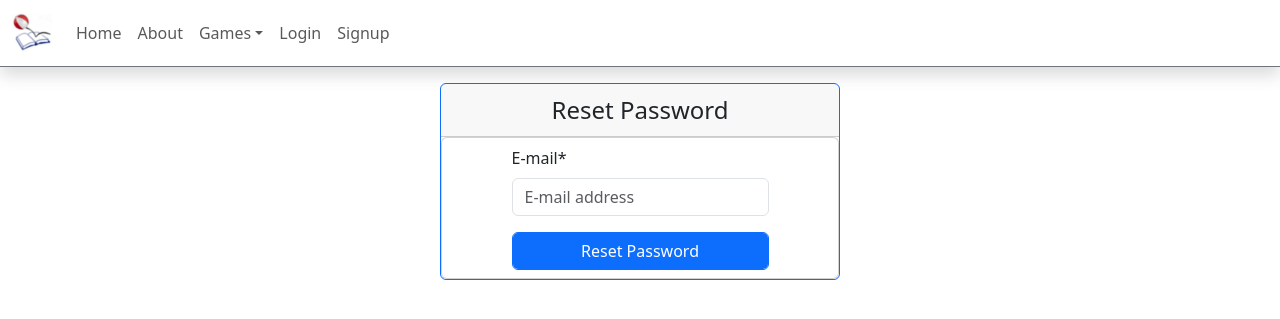
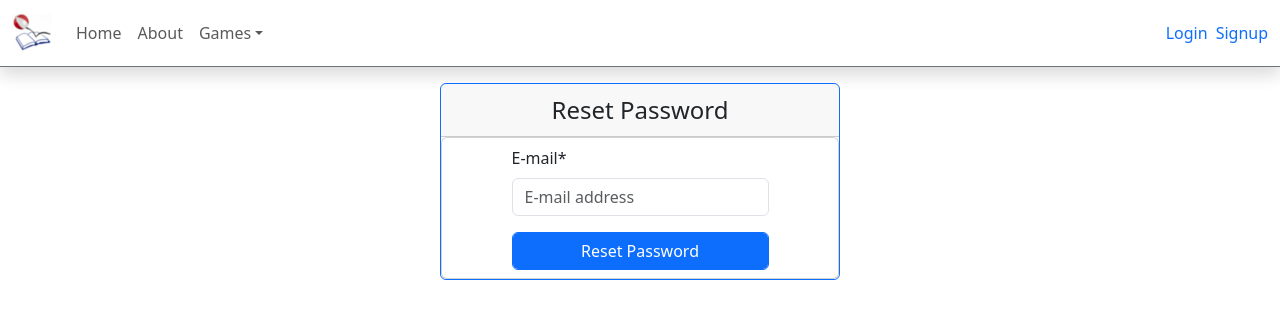
Before and after one commit to fewdn/play2learn-complete, a Django app: page /account/password/reset/ in a window 1280 px wide. Shown: the top 319 px of the page. Run offline with Django 4.2, Linux system fonts and the light colour scheme; some libraries are stand-ins or nearby versions.

Commit message:
update base template nav to relay logged in user

```diff
--- a/templates/_base.html
+++ b/templates/_base.html
@@ -8,6 +8,11 @@
   <meta name="viewport" content="width=device-width, initial-scale=1.0">
   <title>{% block title %}{% endblock %}</title>
   <link href="https://cdn.jsdelivr.net/npm/bootstrap@5.3.2/dist/css/bootstrap.min.css" rel="stylesheet" integrity="sha384-T3c6CoIi6uLrA9TneNEoa7RxnatzjcDSCmG1MXxSR1GAsXEV/Dwwykc2MPK8M2HN" crossorigin="anonymous">
+  <style>
+    .nav-link:hover {
+        text-decoration: underline;
+    }
+  </style>
   {% endblock %}
 </head>
 <body>
@@ -24,7 +29,7 @@
           aria-label="Toggle navigation">
           <span class="navbar-toggler-icon"></span></button>
         <div class="collapse navbar-collapse" id="navbarNav">
-          <ul class="navbar-nav">
+          <ul class="navbar-nav me-auto">
             <li class="nav-item">
               <a class="nav-link" href="/" aria-current="page">Home</a>
               <li class="nav-item"><a class="nav-link" href="{% url 'pages:about-us' %}">About</a></li>
@@ -36,9 +41,19 @@
                 <li><a class="dropdown-item" href="{% url 'games:math-facts' %}">Math Facts</a></li>
               </ul>
             </li>
-            <li class="nav-item"><a class="nav-link" href="/account/login/">Login</a></li>
-            <li class="nav-item"><a class="nav-link" href="/account/signup/">Signup</a></li>
           </ul>
+          {% if user.is_authenticated %}
+          <div class="d-flex">
+            <span class="nav-text text-success fw-bold me-2">{{ user.get_username }}</span> <a class="nav-link text-primary" href="/account/logout/">Logout</a>
+          </div>
+          {% else %}
+          <div class="d-flex">
+            <a class="nav-link text-primary me-2 py-2" href="/account/login/">Login</a>
+          </div>
+          <div class="d-flex">
+            <a class="nav-link text-primary py-2" href="/account/signup/">Signup</a>
+          </div>
+          {% endif %}
         </div>
       </div>
     </nav>
```
